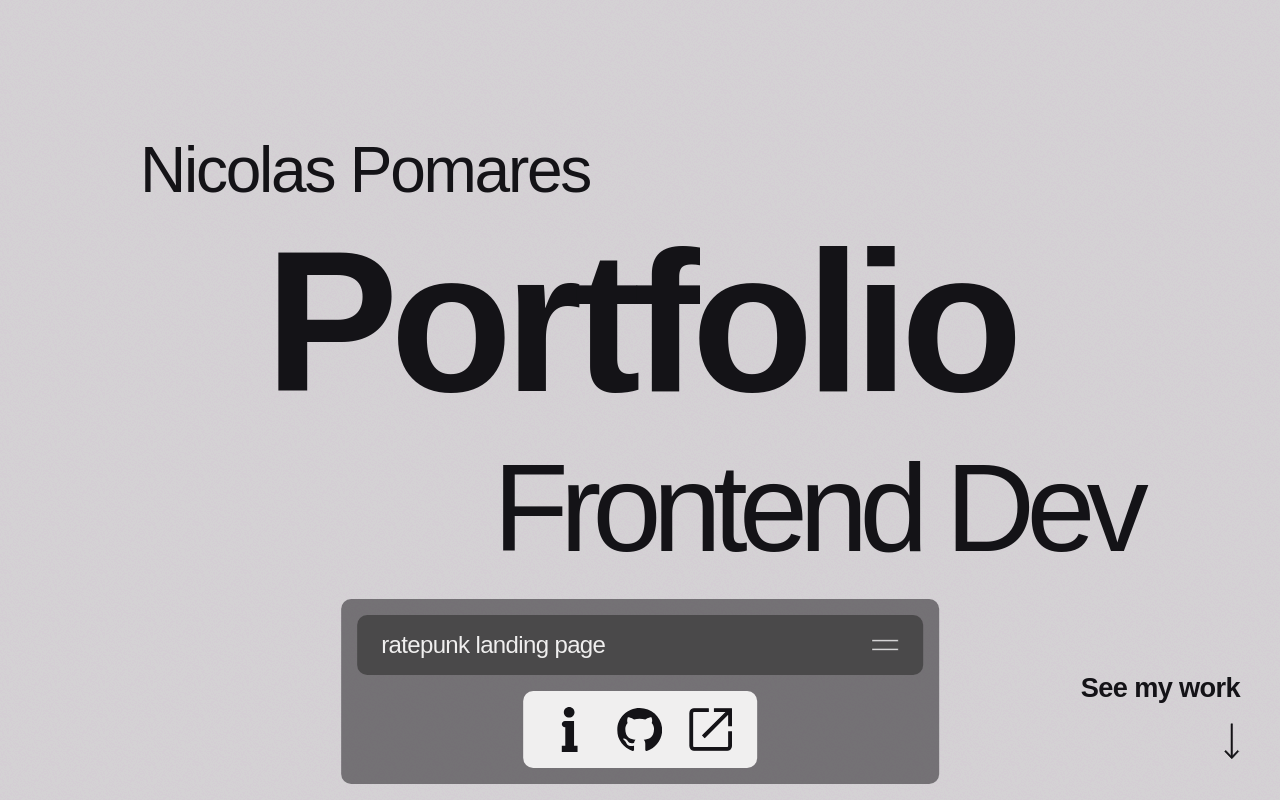
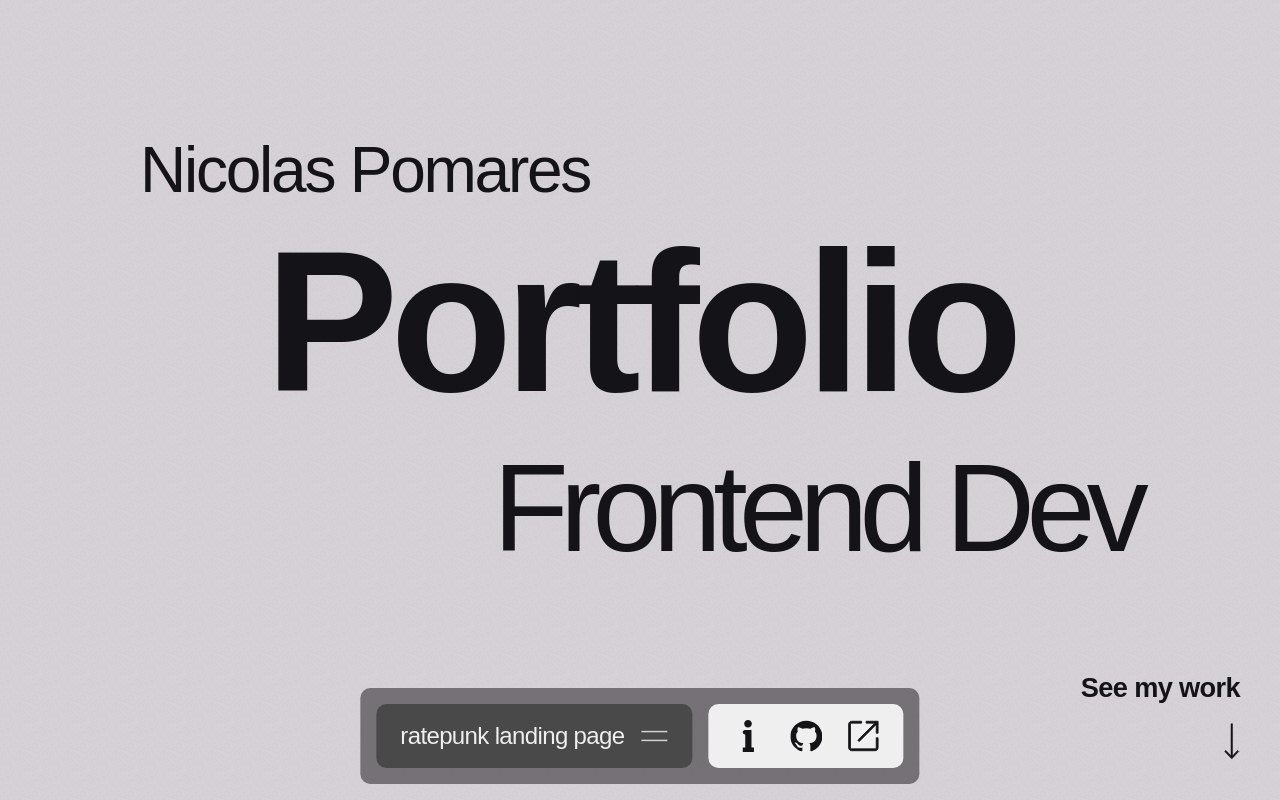
Before and after one commit to NicoPom/2023-portfolio, a React (Vite) app: page / in a window 1280 px wide. Shown: the top 800 px of the page. Built offline with nearby package versions, Linux system fonts and the light colour scheme; a web font is replaced by a local one.

Commit message:
fixed responsive of navbar and navbar actions

```diff
--- a/src/styles/actionButton.css
+++ b/src/styles/actionButton.css
@@ -16,13 +16,12 @@
   content-visibility: visible;
   gap: 0.8em;
   padding: 0.5em 0.75em;
-
   opacity: 1;
   transition: all 0.3s ease;
 }
 
 .action--button {
-  width: clamp(1.4em, 1.5vw, 1.8em);
+  width: clamp(1em, 2vw, 1.8em);
   aspect-ratio: 1/1;
   transition: transform 0.3s ease-out;
 }
--- a/src/styles/navbar.css
+++ b/src/styles/navbar.css
@@ -55,7 +55,6 @@
 
 .navbar__bottom {
   display: flex;
-  justify-content: center;
   flex-wrap: wrap;
   gap: 0.5em;
 }
@@ -86,7 +85,7 @@
   display: flex;
   justify-content: space-between;
   align-items: center;
-  width: 100%;
+  flex: 1;
   white-space: nowrap;
   gap: 0.5em;
 }
```
